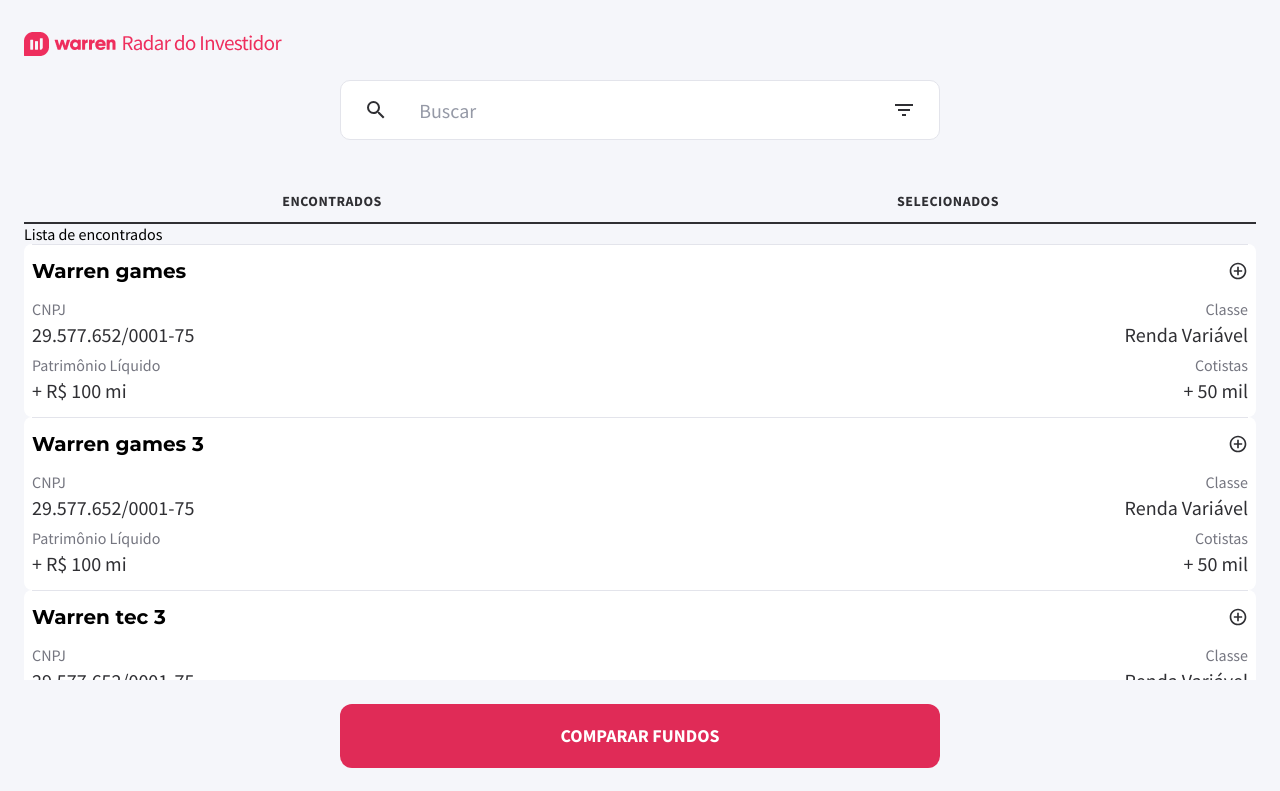
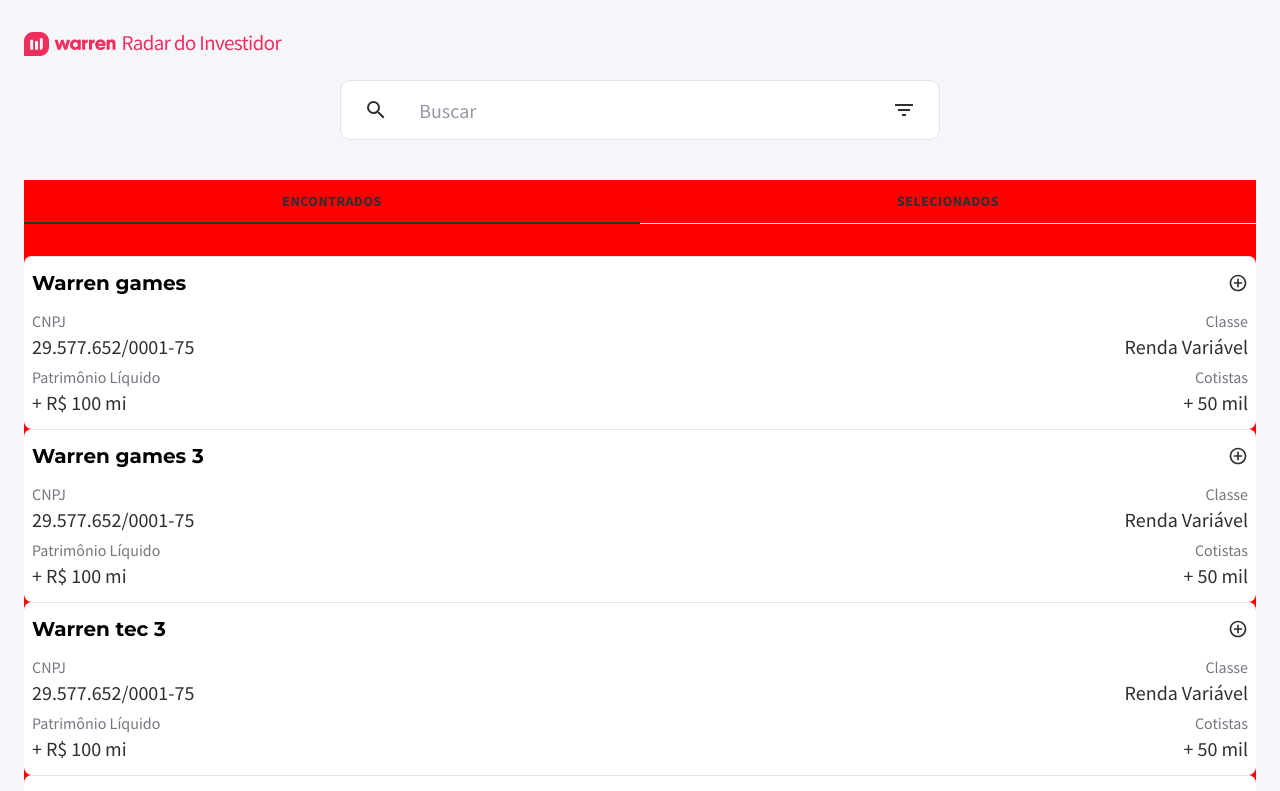
Before and after one commit to luizmellodev/radardoinvestidor-frontend, a Next.js app: page / in a window 1280 px wide. Shown: the top 791 px of the page. Built offline with nearby package versions, Linux system fonts and the light colour scheme.

Commit message:
changing tabs switch logic - Gabriel, Thiago, Duda, Martin, Matheus

```diff
--- a/src/components/Tabs/Tab/index.tsx
+++ b/src/components/Tabs/Tab/index.tsx
@@ -1,4 +1,5 @@
 import React, { ReactNode } from 'react';
+import {Container} from './styles';
 
 type TabProps = {
   children: ReactNode;
@@ -6,7 +7,7 @@ type TabProps = {
 };
 
 function Tab({ children }: TabProps) {
-  return <div>{children}</div>;
+  return <Container>{children}</Container>;
 }
 
 export default Tab;
--- /dev/null
+++ b/src/components/Tabs/Tab/styles.ts
@@ -0,0 +1,5 @@
+import styled from 'styled-components';
+
+export const Container = styled.div`
+  flex: 1;
+`;
--- a/src/components/Tabs/TabTitle/index.tsx
+++ b/src/components/Tabs/TabTitle/index.tsx
@@ -4,16 +4,17 @@ import { Container } from './styles';
 interface TabTitleProps {
   index: number;
   title: string;
+  isActive: boolean;
   setSelectedTab: (index: number) => void;
 }
 
-function TabTitle({ index, title, setSelectedTab }: TabTitleProps) {
+function TabTitle({ index, title, setSelectedTab, isActive}: TabTitleProps) {
   const handleClickTab = useCallback(() => {
     setSelectedTab(index);
   }, [setSelectedTab, index]);
 
   return (
-    <Container>
+    <Container isActive={isActive}>
       <button onClick={handleClickTab}>{title}</button>
     </Container>
   );
--- a/src/components/Tabs/TabTitle/styles.ts
+++ b/src/components/Tabs/TabTitle/styles.ts
@@ -1,7 +1,17 @@
-import styled from 'styled-components';
+import styled, {css} from 'styled-components';
 
-export const Container = styled.li`
+interface ContainerProps {
+  isActive: boolean;
+}
+
+const isActiveStyle = css`
   border-bottom: 2px solid ${(props) => props.theme.colors.text};
+`;
+
+export const Container = styled.li<ContainerProps>`
+  border-bottom: 1px solid ${(props) => props.theme.colors.border};
+
+  ${(props) => props.isActive && isActiveStyle};
   flex: 1;
 
   button {
--- a/src/components/Tabs/index.tsx
+++ b/src/components/Tabs/index.tsx
@@ -1,7 +1,7 @@
 import React, { ReactElement, useState } from 'react';
 
 import TabTitle from './TabTitle';
-import { Container } from './styles';
+import { Container, TabList } from './styles';
 
 type TabsProps = {
   children: ReactElement[];
@@ -11,19 +11,20 @@ function Tabs({ children }: TabsProps) {
   const [selectedTab, setSelectedTab] = useState(0);
 
   return (
-    <div>
-      <Container>
+    <Container>
+      <TabList>
         {children.map((tab, index) => (
           <TabTitle
             key={index}
             index={index}
+            isActive={index === selectedTab}
             title={tab.props.title}
             setSelectedTab={setSelectedTab}
           />
         ))}
-      </Container>
+      </TabList>
       {children[selectedTab]}
-    </div>
+    </Container>
   );
 }
 
--- a/src/components/Tabs/styles.ts
+++ b/src/components/Tabs/styles.ts
@@ -1,6 +1,11 @@
 import styled from 'styled-components';
 
-export const Container = styled.ul`
+export const Container = styled.div`
+  flex: 1;
+  background-color: red;
+`;
+
+export const TabList = styled.ul`
   display: flex;
   list-style: none;
 `;
--- a/src/contexts/Funds.tsx
+++ b/src/contexts/Funds.tsx
@@ -3,7 +3,7 @@ import { createContext, useState, useEffect } from 'react';
 import IFund from 'interfaces/IFund';
 
 interface FundsContextValues {
-  funds: IFund[];
+  foundedFunds: IFund[];
   selectedFunds: IFund[];
   updateSelectedFund: (name: string) => void;
   filterFundByName: (searchText: string) => void;
@@ -92,6 +92,8 @@ export const FundsProvider: React.FC = ({ children }) => {
   }
 
   const selectedFunds = funds.filter((fund) => fund.selected);
+  const foundedFunds = funds.filter((fund) => !fund.selected);
+
 
   useEffect(() => {
     console.log('FUNDOS', funds)
@@ -99,7 +101,7 @@ export const FundsProvider: React.FC = ({ children }) => {
 
   return (
     <FundsContext.Provider value={{
-      funds,
+      foundedFunds,
       updateSelectedFund,
       filterFundByName,
       selectedFunds
--- a/src/pages/index.tsx
+++ b/src/pages/index.tsx
@@ -24,8 +24,7 @@ export const Header = styled.header`
 `;
 
 export const List = styled.div`
-  flex: 1;
-  overflow-y: auto;
+  margin-top: 32px;
 `;
 
 export const Footer = styled.footer`
@@ -34,7 +33,7 @@ export const Footer = styled.footer`
 
 export default function Home() {
   const router = useRouter();
-  const { funds, filterFundByName, selectedFunds } = useContext(FundsContext);
+  const { foundedFunds, filterFundByName, selectedFunds } = useContext(FundsContext);
 
   const [searchText, setSearchText] = useState('');
 
@@ -63,30 +62,33 @@ export default function Home() {
         </Header>
 
         <Tabs>
-          <Tab title="Encontrados">Lista de encontrados</Tab>
-          <Tab title="Selecionados">Lista de selecionados</Tab>
-        </Tabs>
-
+          <Tab title="Encontrados">
             {isLoading ? (
               <Loading />
             ) : (
-          <>
               <List>
-              {selectedFunds.length && !searchText
+                {foundedFunds.map((fund) => (
+                      <FundCard fund={fund} key={fund.razaoSocial} />
+                    ))}
+              </List>
+            )}
+          </Tab>
+          <Tab title="Selecionados">
+            <List>
+              {selectedFunds.length
                 ? selectedFunds.map((fund) => (
                     <FundCard fund={fund} key={fund.razaoSocial} />
                   ))
-                : funds.map((fund) => (
-                    <FundCard fund={fund} key={fund.razaoSocial} />
-                  ))}
+                : <p>Nenhum Fundo Selecionado</p>}
             </List>
+          </Tab>
+        </Tabs>
+
         <Footer>
           <SubmitButton onClick={handleCompareButtonClick}>
             Comparar Fundos
           </SubmitButton>
         </Footer>
-          </>
-        )}
       </Container>
     </Screen>
   );
--- a/src/styles/theme.ts
+++ b/src/styles/theme.ts
@@ -5,6 +5,7 @@ const theme = {
     textDescription: '#757680',
     primary: '#e02b57',
     iconSelected: '#00B563',
+    border: '#EBECF3',
     outline: '#FF9001'
   },
 };
```
Lines whose indentation alone changed are shown as unchanged.
